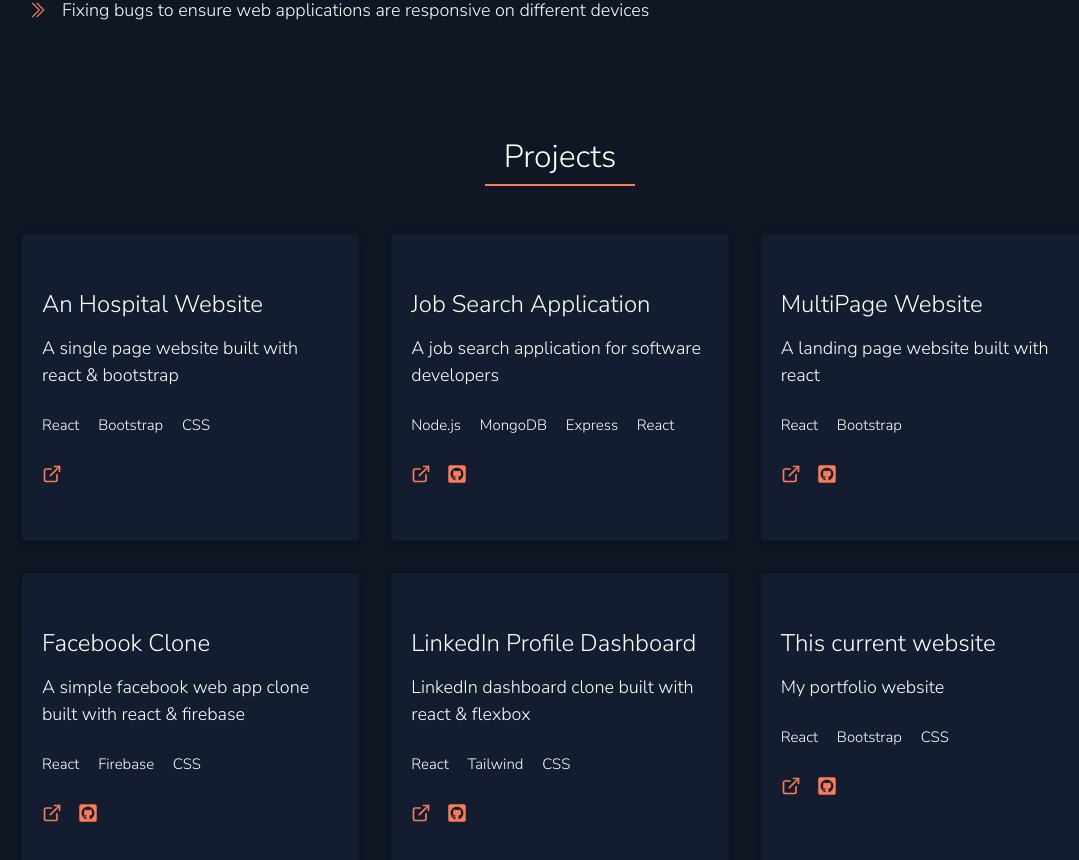
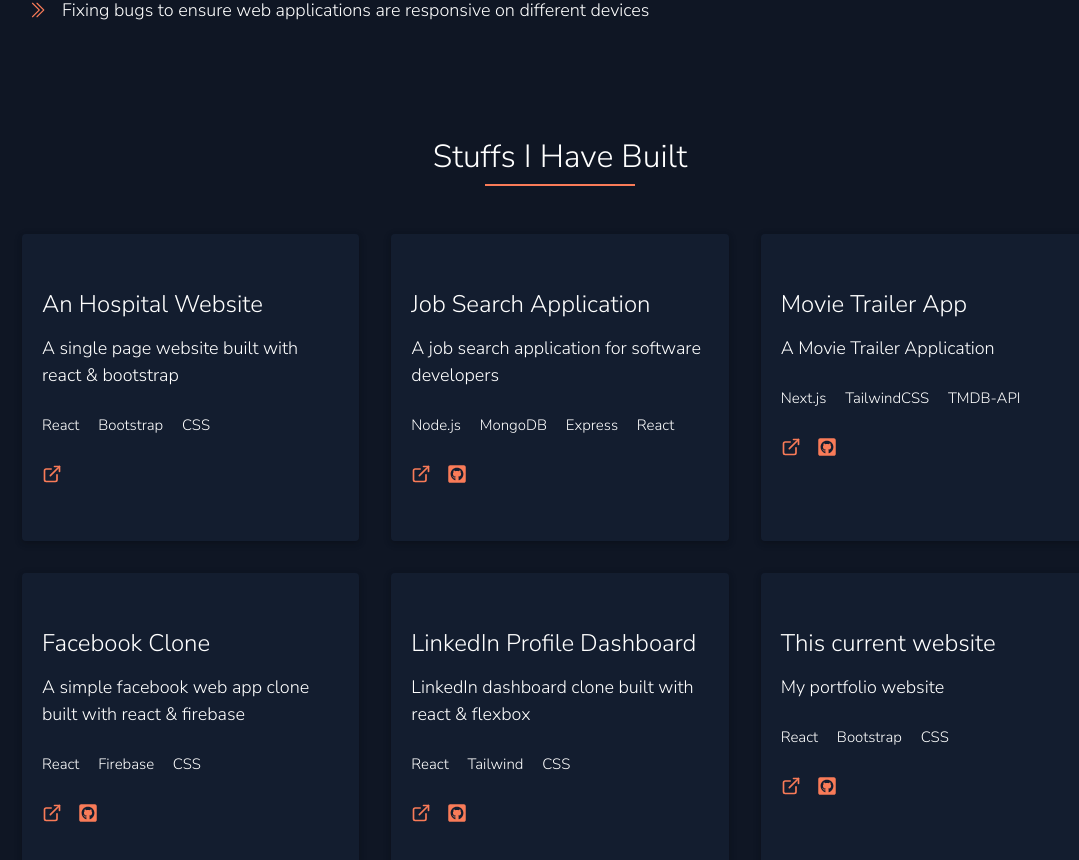
Before and after one commit to Ademayowa/portfolio-website-v1, a React (Create React App) app: page / in a window 1280 px wide. Shown: the part 1509-2369 px from the top of the page, without its empty margins (77-1156 px from the left). Built offline with nearby package versions, Linux system fonts and the light colour scheme; the HTML template or start-up script is replaced by a standard one.

Commit message:
added movie trailer app & changed projects title

```diff
--- a/src/components/Projects.js
+++ b/src/components/Projects.js
@@ -7,7 +7,7 @@ const Projects = () => {
   return (
     <div className='projects'>
       <div className='text-white'>
-        <h2 className='text-center'>Projects</h2>
+        <h2 className='text-center'>Stuffs I Have Built</h2>
         <div className='center-line mb-5' />
       </div>
 
--- a/src/projects.js
+++ b/src/projects.js
@@ -16,11 +16,11 @@ const projects = [
   },
   {
     id: '3',
-    title: 'MultiPage Website',
-    technologies: 'React Bootstrap',
-    info: 'A landing page website built with react',
-    url: 'https://api-pay.netlify.app/',
-    repo: 'https://github.com/Ademayowa/pay-api-multipage-website',
+    title: 'Movie Trailer App',
+    technologies: 'Next.js TailwindCSS TMDB-API',
+    info: 'A Movie Trailer Application',
+    url: 'https://movie-trailers-three.vercel.app/',
+    repo: 'https://github.com/Ademayowa/movie-trailers',
   },
   {
     id: '4',
```
